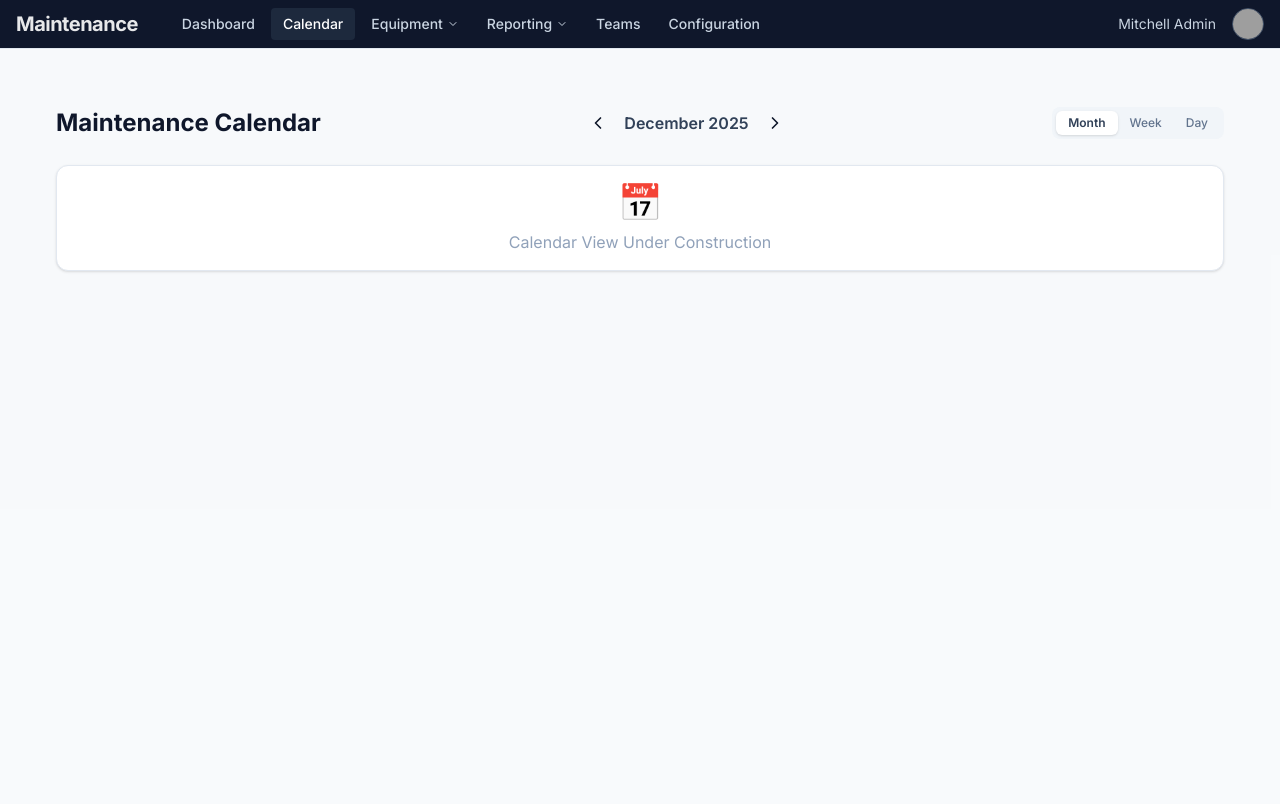
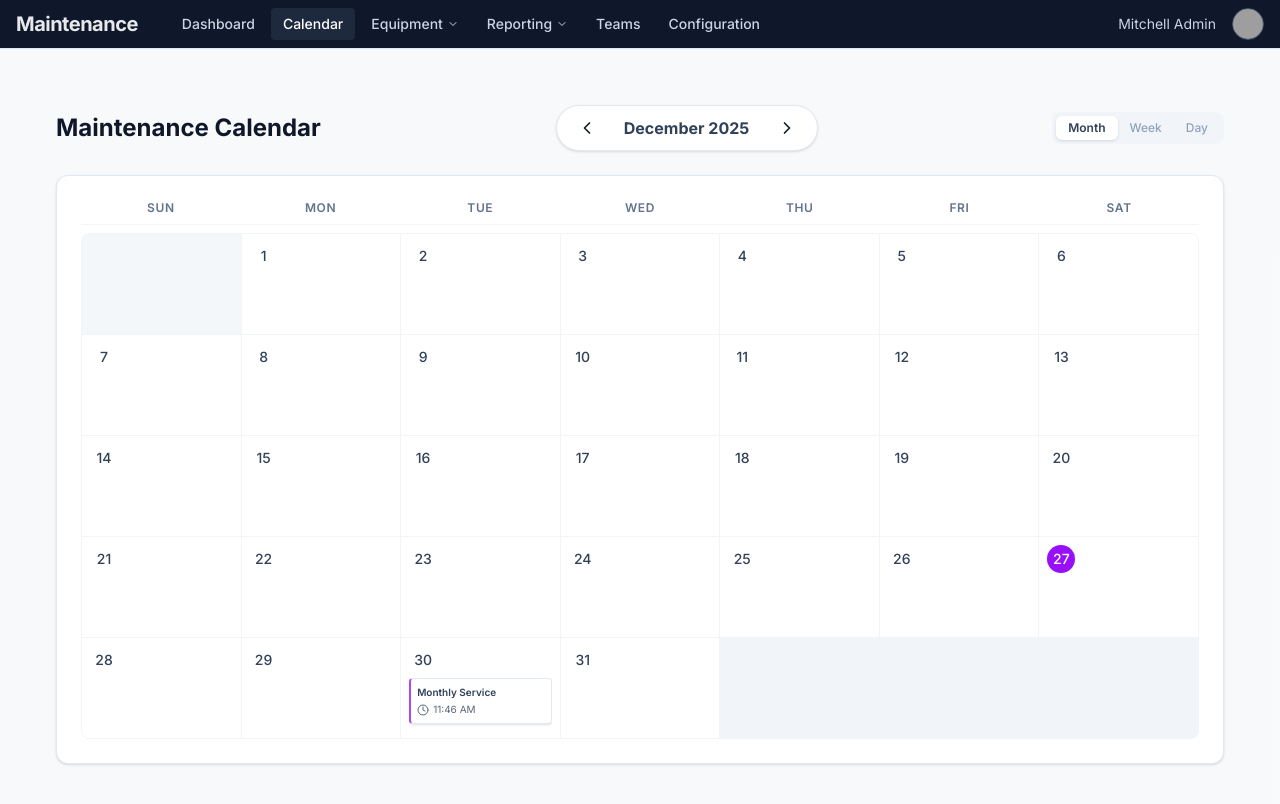
Before and after one commit to tejcodes-rex/GearGuard, a Next.js app: page /maintenance/calendar in a window 1280 px wide. Shown: the top 804 px of the page. Built offline with nearby package versions, Linux system fonts and the light colour scheme; sample sign-in values are in the browser's storage; grey boxes are pictures that could not be loaded.

Commit message:
feat: Implement functional Monthly Calendar with request indicators

```diff
--- a/app/maintenance/calendar/page.tsx
+++ b/app/maintenance/calendar/page.tsx
@@ -1,28 +1,115 @@
 "use client";
 
-import { ChevronLeft, ChevronRight } from "lucide-react";
+import { useApp } from "@/context/AppDataContext";
+import { ChevronLeft, ChevronRight, Clock, User } from "lucide-react";
+import Link from "next/link";
+import { useState } from "react";
 
 export default function CalendarPage() {
+    const { requests } = useApp();
+    const [currentDate, setCurrentDate] = useState(new Date());
+
+    // Calendar Logic
+    const getDaysInMonth = (date: Date) => {
+        const year = date.getFullYear();
+        const month = date.getMonth();
+        return new Date(year, month + 1, 0).getDate();
+    };
+
+    const getFirstDayOfMonth = (date: Date) => {
+        const year = date.getFullYear();
+        const month = date.getMonth();
+        return new Date(year, month, 1).getDay();
+    };
+
+    const daysInMonth = getDaysInMonth(currentDate);
+    const firstDay = getFirstDayOfMonth(currentDate);
+    const monthName = currentDate.toLocaleString('default', { month: 'long' });
+    const year = currentDate.getFullYear();
+
+    const changeMonth = (offset: number) => {
+        const newDate = new Date(currentDate);
+        newDate.setMonth(newDate.getMonth() + offset);
+        setCurrentDate(newDate);
+    };
+
+    // Filter Requests for this month
+    const getRequestsForDay = (day: number) => {
+        return requests.filter(req => {
+            if (!req.scheduledDate) return false;
+            const d = new Date(req.scheduledDate);
+            return d.getDate() === day && d.getMonth() === currentDate.getMonth() && d.getFullYear() === currentDate.getFullYear();
+        });
+    };
+
     return (
         <div className="p-6 h-full flex flex-col">
             <div className="flex items-center justify-between mb-6">
                 <h1 className="text-2xl font-bold text-slate-900">Maintenance Calendar</h1>
-                <div className="flex items-center gap-2">
-                    <button className="p-2 hover:bg-slate-100 rounded-full"><ChevronLeft className="h-5 w-5" /></button>
-                    <span className="font-semibold text-slate-700">December 2025</span>
-                    <button className="p-2 hover:bg-slate-100 rounded-full"><ChevronRight className="h-5 w-5" /></button>
+                <div className="flex items-center gap-4 bg-white px-4 py-2 rounded-full border border-slate-200 shadow-sm">
+                    <button onClick={() => changeMonth(-1)} className="p-1 hover:bg-slate-100 rounded-full transition"><ChevronLeft className="h-5 w-5" /></button>
+                    <span className="font-bold text-slate-700 min-w-[140px] text-center">{monthName} {year}</span>
+                    <button onClick={() => changeMonth(1)} className="p-1 hover:bg-slate-100 rounded-full transition"><ChevronRight className="h-5 w-5" /></button>
                 </div>
                 <div className="flex bg-slate-100 p-1 rounded-lg">
                     <button className="px-3 py-1 bg-white shadow-sm rounded-md text-xs font-semibold text-slate-700">Month</button>
-                    <button className="px-3 py-1 text-xs font-medium text-slate-500 hover:text-slate-700">Week</button>
-                    <button className="px-3 py-1 text-xs font-medium text-slate-500 hover:text-slate-700">Day</button>
+                    <button disabled className="px-3 py-1 text-xs font-medium text-slate-400 cursor-not-allowed">Week</button>
+                    <button disabled className="px-3 py-1 text-xs font-medium text-slate-400 cursor-not-allowed">Day</button>
                 </div>
             </div>
 
-            <div className="flex-1 bg-white rounded-xl border border-slate-200 shadow-sm p-4">
-                <div className="h-full flex items-center justify-center text-slate-400 flex-col gap-2">
-                    <span className="text-4xl">📅</span>
-                    <p>Calendar View Under Construction</p>
+            <div className="flex-1 bg-white rounded-xl border border-slate-200 shadow-sm p-6 overflow-hidden flex flex-col">
+                {/* Weekday Headers */}
+                <div className="grid grid-cols-7 mb-2 border-b border-slate-100 pb-2">
+                    {['Sun', 'Mon', 'Tue', 'Wed', 'Thu', 'Fri', 'Sat'].map(day => (
+                        <div key={day} className="text-center text-xs font-semibold text-slate-500 uppercase tracking-wider">{day}</div>
+                    ))}
+                </div>
+
+                {/* Calendar Grid */}
+                <div className="grid grid-cols-7 flex-1 auto-rows-fr gap-px bg-slate-100 border border-slate-100 rounded-lg overflow-hidden">
+                    {/* Empty cells for previous month */}
+                    {Array.from({ length: firstDay }).map((_, i) => (
+                        <div key={`prev-${i}`} className="bg-slate-50 relative p-2 opacity-50"></div>
+                    ))}
+
+                    {/* Days of current month */}
+                    {Array.from({ length: daysInMonth }).map((_, i) => {
+                        const day = i + 1;
+                        const daysRequests = getRequestsForDay(day);
+                        const isToday = day === new Date().getDate() && currentDate.getMonth() === new Date().getMonth() && currentDate.getFullYear() === new Date().getFullYear();
+
+                        return (
+                            <div key={day} className={`bg-white relative p-2 min-h-[100px] hover:bg-slate-50 transition group flex flex-col gap-1 ${isToday ? 'bg-purple-50 hover:bg-purple-50' : ''}`}>
+                                <span className={`text-sm font-medium w-7 h-7 flex items-center justify-center rounded-full ${isToday ? 'bg-purple-600 text-white' : 'text-slate-700'}`}>
+                                    {day}
+                                </span>
+
+                                <div className="flex-1 flex flex-col gap-1 overflow-y-auto max-h-[120px] custom-scrollbar">
+                                    {daysRequests.map(req => (
+                                        <Link
+                                            key={req.id}
+                                            href={`/maintenance/requests/${req.id}`}
+                                            className={`text-[10px] p-1.5 rounded border border-l-2 shadow-sm transition hover:scale-[1.02] active:scale-95 block truncate
+                                                ${req.priority === '3' ? 'bg-red-50 border-slate-200 border-l-red-500 text-red-700' :
+                                                    req.priority === '2' ? 'bg-orange-50 border-slate-200 border-l-orange-500 text-orange-700' :
+                                                        'bg-white border-slate-200 border-l-purple-500 text-slate-700'
+                                                }
+                                            `}
+                                        >
+                                            <div className="font-semibold truncate">{req.subject}</div>
+                                            <div className="flex items-center gap-1 opacity-80 mt-0.5">
+                                                <Clock className="h-3 w-3" />
+                                                <span>{new Date(req.scheduledDate || '').toLocaleTimeString([], { hour: '2-digit', minute: '2-digit' })}</span>
+                                            </div>
+                                        </Link>
+                                    ))}
+                                </div>
+                            </div>
+                        );
+                    })}
+
+                    {/* Empty cells for next month visual balance (optional, usually css grid handles it) */}
                 </div>
             </div>
         </div>
```
